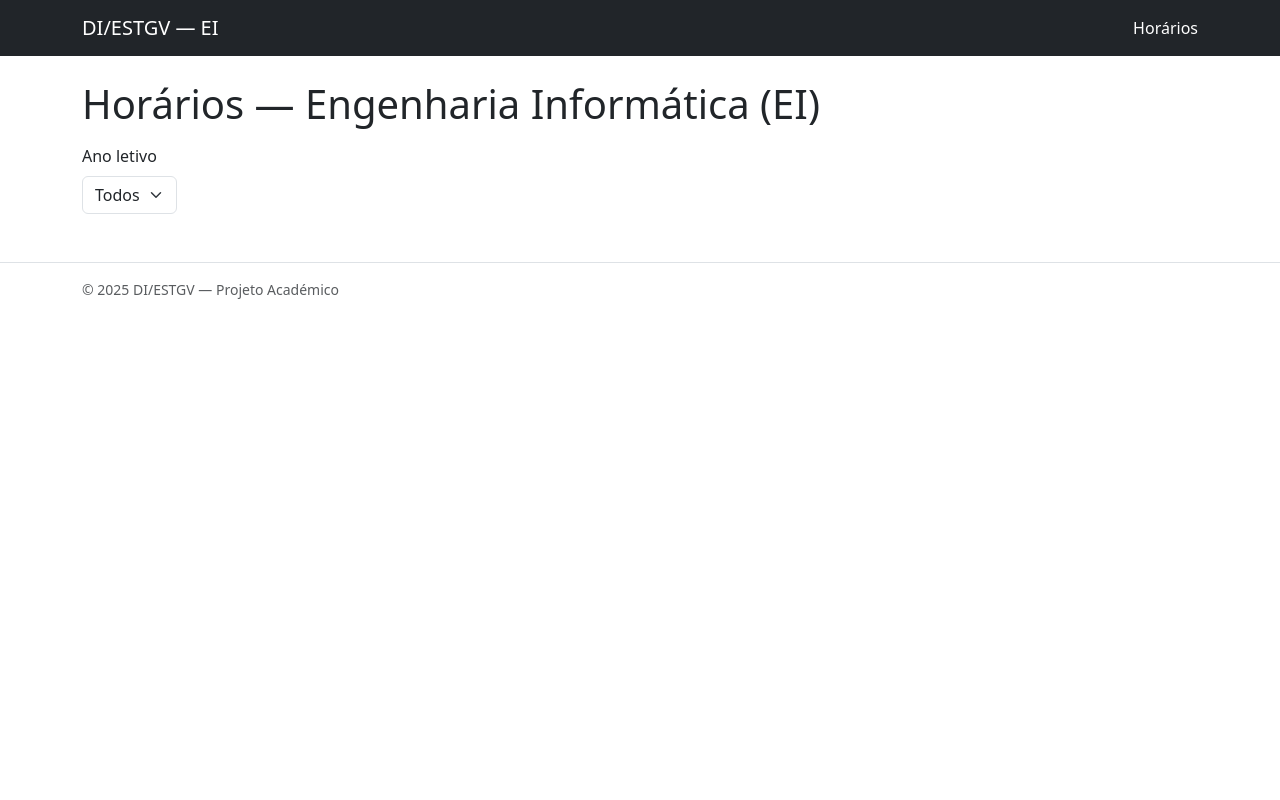
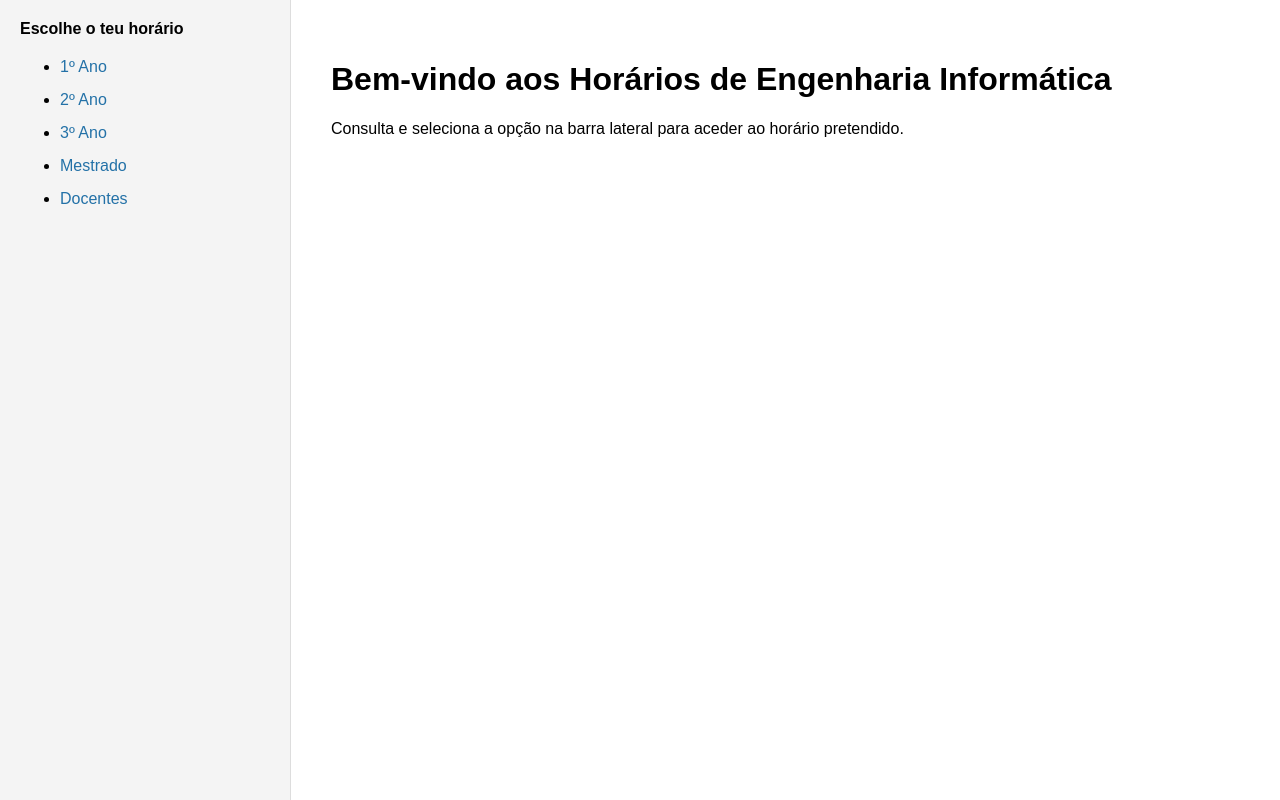
Before and after one commit to xTixa/projTurnos, a Django app: template horarios/templates/horarios/index.html in a window 1280 px wide. Run offline with Django 5.2, Linux system fonts and the light colour scheme; the template is opened without the code that fills it, so the values that code supplies are empty.

Commit message:
corrigido

```diff
--- a/config/urls.py
+++ b/config/urls.py
@@ -1,12 +1,11 @@
 from django.contrib import admin
 from django.urls import path, include
 from django.http import HttpResponse
+from horarios.views import index
 
-def index(request):
-    return HttpResponse("Bem-vindo ao projeto!")
 
 urlpatterns = [
-    path('', index),  # Define a rota principal
+    path('', index, name='home'),
     path('ei/horarios/', include('horarios.urls')),
     path('admin/', admin.site.urls),
 ]
--- a/horarios/templates/horarios/index.html
+++ b/horarios/templates/horarios/index.html
@@ -1,86 +1,17 @@
-{% extends "base.html" %}
-{% block title %}Horários (EI){% endblock %}
+{% extends 'base.html' %}
+
+{% block sidebar %}
+<div class="menu-header">Escolhe o teu horário</div>
+<ul class="menu-list">
+    <li><a href="#">1º Ano</a></li>
+    <li><a href="#">2º Ano</a></li>
+    <li><a href="#">3º Ano</a></li>
+    <li><a href="#">Mestrado</a></li>
+    <li><a href="#">Docentes</a></li>
+</ul>
+{% endblock %}
+
 {% block content %}
-  <h1 class="mb-3">Horários — Engenharia Informática (EI)</h1>
-
-  <form method="get" class="row g-2 align-items-end mb-4">
-    <div class="col-auto">
-      <label for="ano_letivo" class="form-label">Ano letivo</label>
-      <select id="ano_letivo" name="ano_letivo" class="form-select" onchange="this.form.submit()" aria-label="Ano letivo">
-        <option value="">Todos</option>
-        {% for y in academic_years %}
-          <option value="{{ y }}" {% if selected_year == y %}selected{% endif %}>{{ y }}</option>
-        {% endfor %}
-      </select>
-    </div>
-  </form>
-
-  {% for cy, sem in grouped.keys %}
-  {% endfor %}
-
-  {% for key, data in grouped.items %}
-    <div class="mb-4">
-      <h2 class="h5">
-        {{ key.0.label }} — {{ key.1.label }}
-      </h2>
-
-      <div class="row g-2">
-        <div class="col-12 col-md-6">
-          <div class="card h-100">
-            <div class="card-body">
-              <div class="d-flex justify-content-between align-items-center mb-2">
-                <strong>Horário</strong>
-              </div>
-              {% if data.normal %}
-                <ul class="list-unstyled mb-0">
-                  {% for sch in data.normal %}
-                    <li class="mb-1">
-                      {% if sch.external_url %}
-                        <a href="{{ sch.external_url }}" target="_blank" rel="noopener">Ver ({{ sch.shift|default:"—" }})</a>
-                      {% elif sch.file %}
-                        <a href="{{ sch.file.url }}" target="_blank" rel="noopener">Ver ({{ sch.shift|default:"—" }})</a>
-                      {% else %}
-                        <span class="text-muted">Sem ficheiro</span>
-                      {% endif %}
-                      {% if sch.last_changed %}<small class="text-muted"> — alterado {{ sch.last_changed }}</small>{% endif %}
-                    </li>
-                  {% endfor %}
-                </ul>
-              {% else %}
-                <p class="text-muted mb-0">Sem registos.</p>
-              {% endif %}
-            </div>
-          </div>
-        </div>
-
-        <div class="col-12 col-md-6">
-          <div class="card h-100">
-            <div class="card-body">
-              <div class="d-flex justify-content-between align-items-center mb-2">
-                <strong>Compensação</strong>
-              </div>
-              {% if data.comp %}
-                <ul class="list-unstyled mb-0">
-                  {% for sch in data.comp %}
-                    <li class="mb-1">
-                      {% if sch.external_url %}
-                        <a href="{{ sch.external_url }}" target="_blank" rel="noopener">Ver ({{ sch.shift|default:"—" }})</a>
-                      {% elif sch.file %}
-                        <a href="{{ sch.file.url }}" target="_blank" rel="noopener">Ver ({{ sch.shift|default:"—" }})</a>
-                      {% else %}
-                        <span class="text-muted">Sem ficheiro</span>
-                      {% endif %}
-                      {% if sch.last_changed %}<small class="text-muted"> — alterado {{ sch.last_changed }}</small>{% endif %}
-                    </li>
-                  {% endfor %}
-                </ul>
-              {% else %}
-                <p class="text-muted mb-0">Sem registos.</p>
-              {% endif %}
-            </div>
-          </div>
-        </div>
-      </div>
-    </div>
-  {% endfor %}
+    <h1>Bem-vindo aos Horários de Engenharia Informática</h1>
+    <p>Consulta e seleciona a opção na barra lateral para aceder ao horário pretendido.</p>
 {% endblock %}
--- a/horarios/views.py
+++ b/horarios/views.py
@@ -1,5 +1,4 @@
-
-from django.http import HttpResponse
+from django.shortcuts import render
 
 def index(request):
-    return HttpResponse("<h1>Bem-vindo ao projeto Django!</h1><p>Página principal básica de teste.</p>")
+    return render(request, "horarios/index.html")
--- a/templates/base.html
+++ b/templates/base.html
@@ -1,21 +1,42 @@
-<!doctype html>
+<!DOCTYPE html>
 <html lang="pt">
 <head>
-  <meta charset="utf-8"><meta name="viewport" content="width=device-width,initial-scale=1">
-  <title>{% block title %}Horários — EI{% endblock %}</title>
-  <link href="https://cdn.jsdelivr.net/npm/bootstrap@5.3.3/dist/css/bootstrap.min.css" rel="stylesheet">
-  <link rel="stylesheet" href="/static/css/site.css">
+    {% load static %}
+    <meta charset="UTF-8">
+    <meta name="viewport" content="width=device-width, initial-scale=1">
+    <title>Horários EI - IPV</title>
+    <link rel="stylesheet" href="{% static 'css/style.css' %}">
+    <style>
+        body { font-family: Arial, sans-serif; margin:0; }
+        .container-flex { display: flex; height: 100vh; }
+        .sidebar {
+            width: 250px;
+            background: #f4f4f4;
+            padding: 20px;
+            border-right: 1px solid #ddd;
+        }
+        .main-content {
+            flex: 1;
+            padding: 40px;
+        }
+        .menu-header { font-weight:bold; margin-bottom:20px; }
+        .menu-list li { margin:15px 0; }
+        .menu-list a { text-decoration: none; color: #2371a7; }
+        .menu-list a:hover { text-decoration: underline; }
+    </style>
 </head>
 <body>
-  <nav class="navbar navbar-dark bg-dark">
-    <div class="container">
-      <a class="navbar-brand" href="/">DI/ESTGV — EI</a>
-      <a class="nav-link text-white" href="/ei/horarios/">Horários</a>
+    <div class="container-flex">
+        <div class="sidebar">
+            {% block sidebar %}
+            <!-- Conteúdo sidebar -->
+            {% endblock %}
+        </div>
+        <div class="main-content">
+            {% block content %}
+            <!-- Conteúdo principal -->
+            {% endblock %}
+        </div>
     </div>
-  </nav>
-  <main class="container py-4">{% block content %}{% endblock %}</main>
-  <footer class="border-top py-3">
-    <div class="container small text-muted">© {% now "Y" %} DI/ESTGV — Projeto Académico</div>
-  </footer>
 </body>
 </html>
```
Also changed, not shown: config/settings.py (+1 -16 lines), static/css/style.css (renamed from static/css/site.css).
